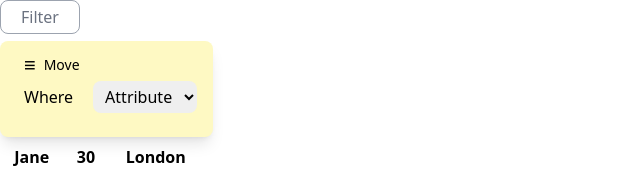
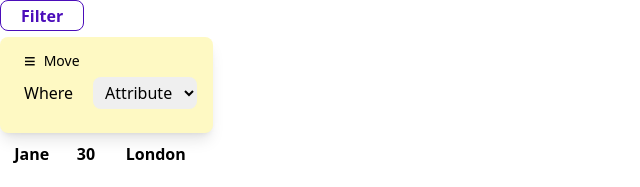
Before and after one commit to gokul1630/react-filter, a React (Vite) app: page / in a window 1280 px wide. Both pictures are taken after a click on the button "Filter". Shown: the top 187 px of the page, without its empty margins (0-640 px from the left). Built offline with nearby package versions, Linux system fonts and the light colour scheme.

Commit message:
minor updates

```diff
--- a/src/Filter.jsx
+++ b/src/Filter.jsx
@@ -1,4 +1,4 @@
-import React, { useEffect } from 'react';
+import React from 'react';
 
 const INPUT_FILTER = ['<', '>', '===', '<=', '>=', '0', '1'];
 
@@ -55,6 +55,8 @@ const switchFunction = (condition, key, value) => {
             return key === value;
         case 'empty':
             return key;
+        default:
+            return false;
     }
 };
 
@@ -82,7 +84,6 @@ const Filter = (props) => {
     const { data, onApply } = props;
 
     const initialState = {
-        originalData: [],
         formData: [{}],
         operator: 'OR',
         showFilter: false,
@@ -90,11 +91,7 @@ const Filter = (props) => {
     };
 
     const [state, setState] = React.useReducer((state, action) => ({ ...state, ...action }), initialState);
-    const { formData, operator, showFilter, originalData, x } = state;
-
-    useEffect(() => {
-        if (data?.length) setState({ originalData: data });
-    }, []);
+    const { formData, operator, showFilter, x } = state;
 
     const toggleFilterCard = () => setState({ showFilter: !showFilter });
 
@@ -130,8 +127,8 @@ const Filter = (props) => {
     const handleAddFilter = () => setState({ formData: [...formData, {}] });
 
     const handleClearFilter = () => {
-        onApply(originalData);
-        setState({ ...initialState, originalData: state.originalData });
+        onApply(data);
+        setState(initialState);
     };
 
     const handleApply = () => {
@@ -139,7 +136,7 @@ const Filter = (props) => {
         formData?.map((obj) => {
             filteredObj[obj.property] = { value: obj.value, condition: obj.operator };
         });
-        onApply(filterData(originalData, operator, filteredObj));
+        onApply(filterData(data, operator, filteredObj));
     };
 
     const handleMoveCard = () => {
@@ -156,15 +153,15 @@ const Filter = (props) => {
         <div className='tailwind tw-relative tw-select-none'>
             <button
                 onClick={toggleFilterCard}
-                className='tailwind tw-relative tw-text-gray-500 tw-text-base tw-px-5 tw-py-1 tw-rounded-lg hover:tw-bg-gray-400 p-2 tw-border tw-border-solid tw-border-gray-400 tw-cursor-pointer'>
+                className='tailwind tw-relative tw-text-[#4b0dba] tw-text-base tw-font-semibold tw-px-5 tw-bg-white tw-rounded-lg tw-border tw-border-solid tw-border-[#4b0dba] tw-cursor-pointer tw-h-[31px]'>
                 Filter
             </button>
-            {originalData?.length > 0 ? (
+            {data?.length > 0 ? (
                 <div
                     style={{ left: x }}
                     className={`${
                         !showFilter ? 'tw-hidden' : ''
-                    } tw-absolute tw-top-[120%] tw-bg-yellow-100 tw-px-4 tw-py-4 tw-rounded-lg tw-shadow-lg`}>
+                    } tw-z-20 tw-absolute tw-top-[120%] tw-bg-yellow-100 tw-px-4 tw-py-4 tw-rounded-lg tw-shadow-lg`}>
                     <div
                         className='tailwind tw-h-4 tw-flex tw-items-center tw-gap-2 tw-cursor-pointer tw-w-max tw-ml-2'
                         onMouseDown={handleMoveCard}>
@@ -173,7 +170,7 @@ const Filter = (props) => {
                     </div>
                     <ul className='tailwind tw-mt-2'>
                         {formData?.map((_, index) => {
-                            const dataFirstIndex = originalData[0];
+                            const dataFirstIndex = data[0];
                             const operatorIndex = formData[index].operator;
                             const propertyIndex = formData[index].property;
 
@@ -181,7 +178,7 @@ const Filter = (props) => {
                                 <li
                                     key={index + ' key'}
                                     className={`tw-grid tw-gap-3 tw-pb-2 ${
-                                        operatorIndex
+                                        formData[0].operator
                                             ? 'tw-grid-cols-[4.5rem,12.5rem,12.5rem,12.5rem,1.56rem]'
                                             : 'tw-grid-flow-col'
                                     }`}>
```
